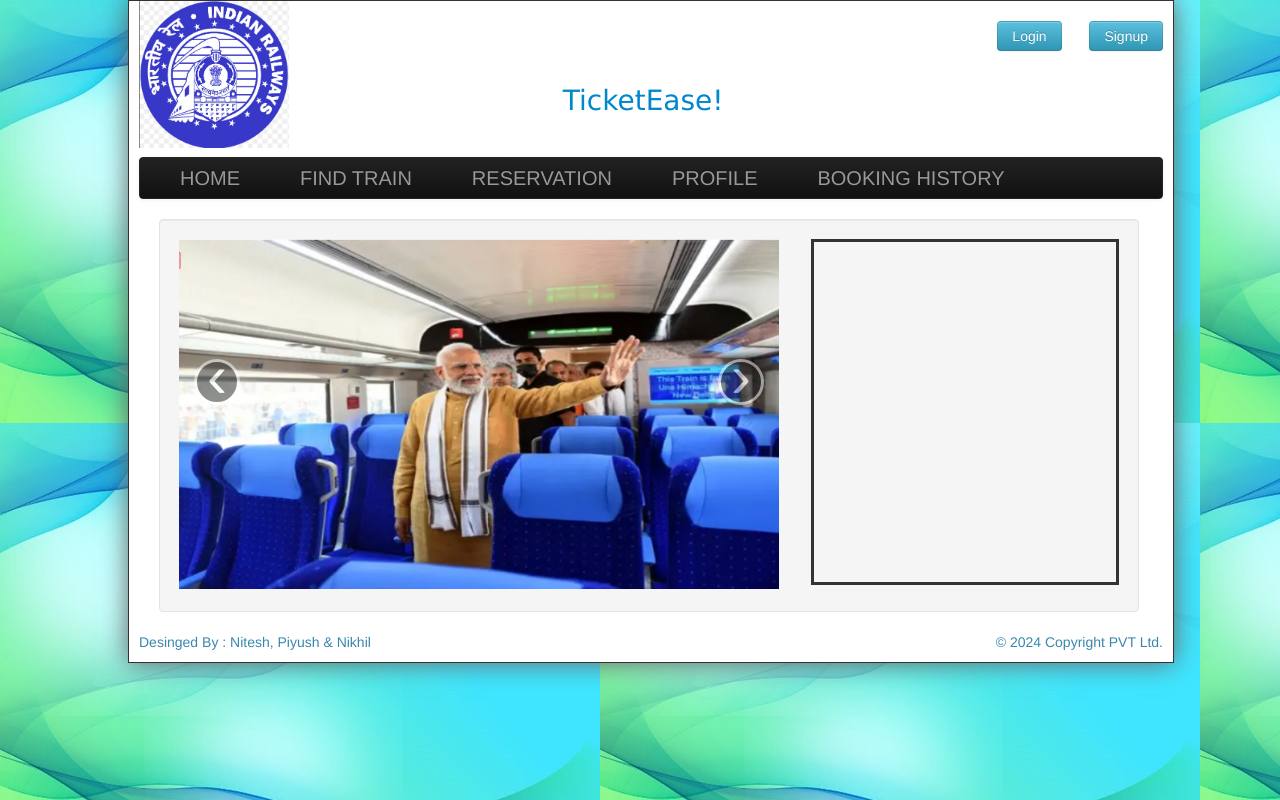
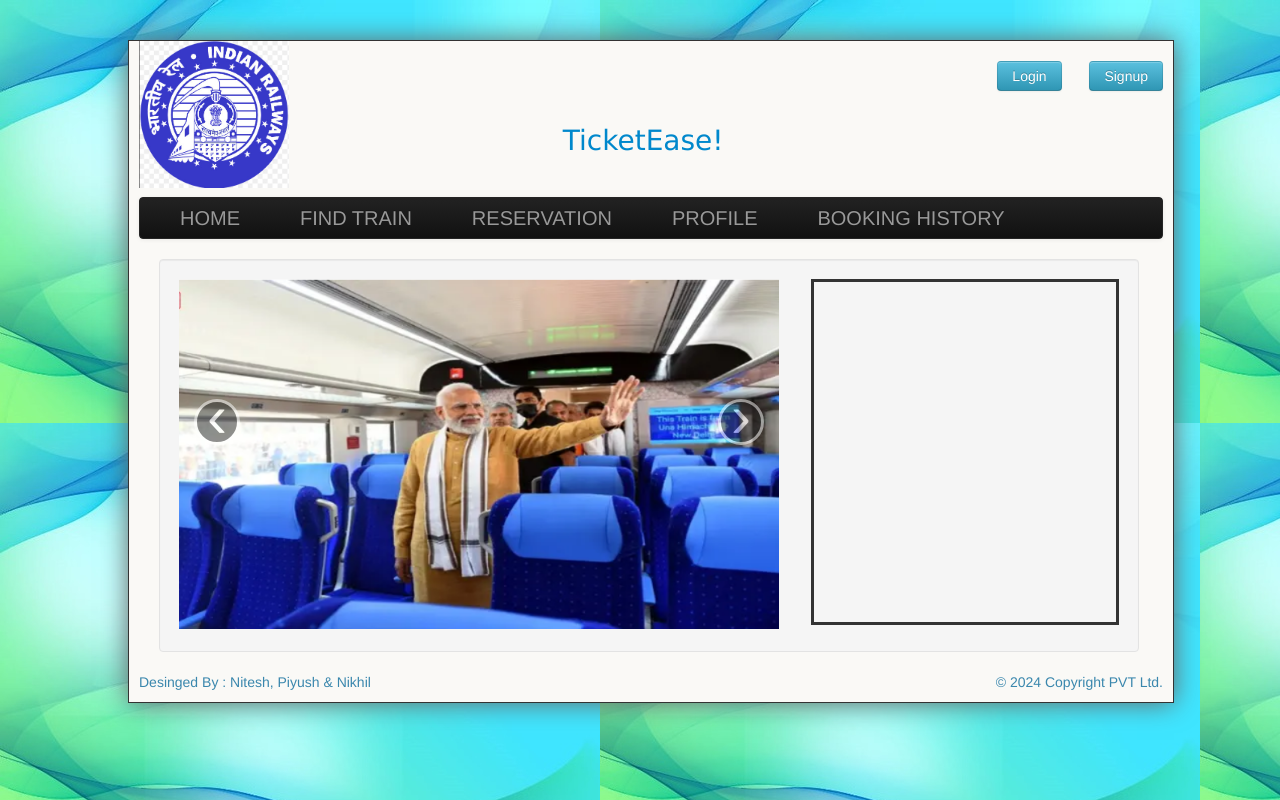
Before and after one commit to niteshhh001/TicketEase, a PHP site: page /index.php in a window 1280 px wide. Run offline with PHP 8.4, Linux system fonts and the light colour scheme.

Commit message:
Default.css

```diff
--- a/css/Default.css
+++ b/css/Default.css
@@ -1,7 +1,6 @@
-
 body{
 	width:100%;
-	background-image:url(../images/4.png);
+	background-image:url(../images/4.jpg);
 }
 .header{
 		height: 156px;
@@ -11,15 +10,15 @@
 }
 .wrap{
 	position:absolute;
+	top: 40px; left: 40px;
 	width:1024px;
-	background-color:#FFFFFF;
+	background-color:#FAF9F6;
 	padding:0 10px;
 	border:solid 1px;
 	-o-box-shadow: 10px 10px 5px #888;
 	-moz-box-shadow: 10px 10px 5px #888;
 	-webkit-box-shadow: 10px 10px 5px #888;
 	box-shadow: 0px 0px 25px #666;
-
 }
 #heading{
 	text-align:center;
```
